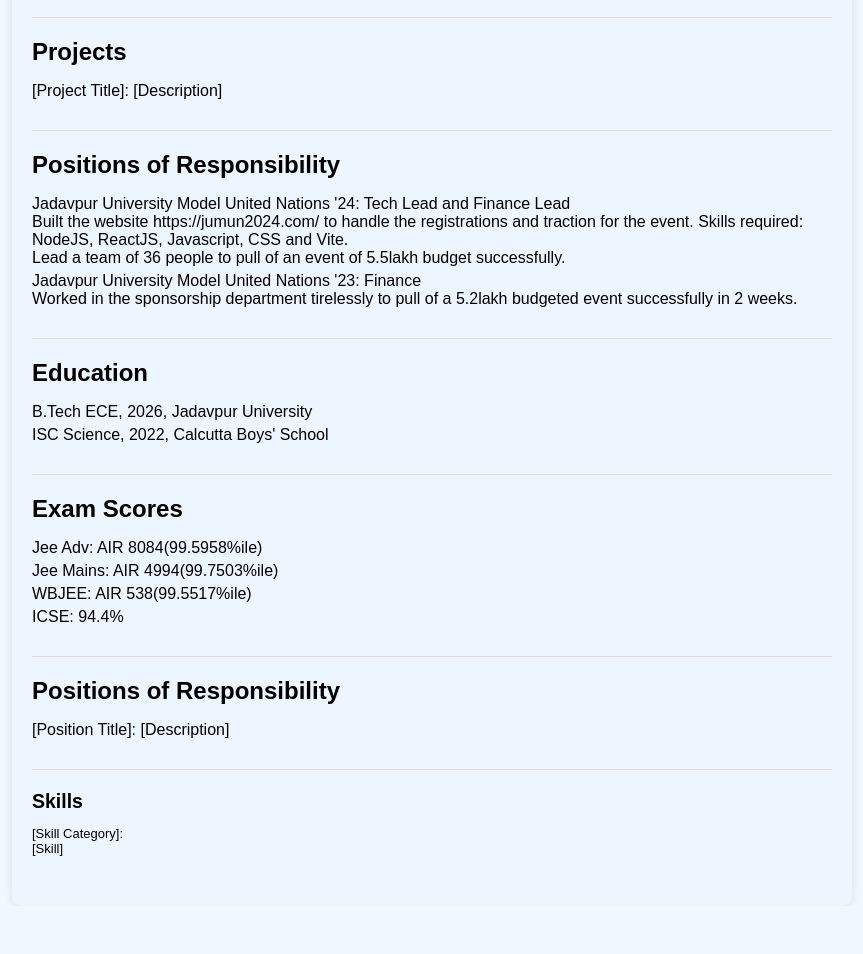
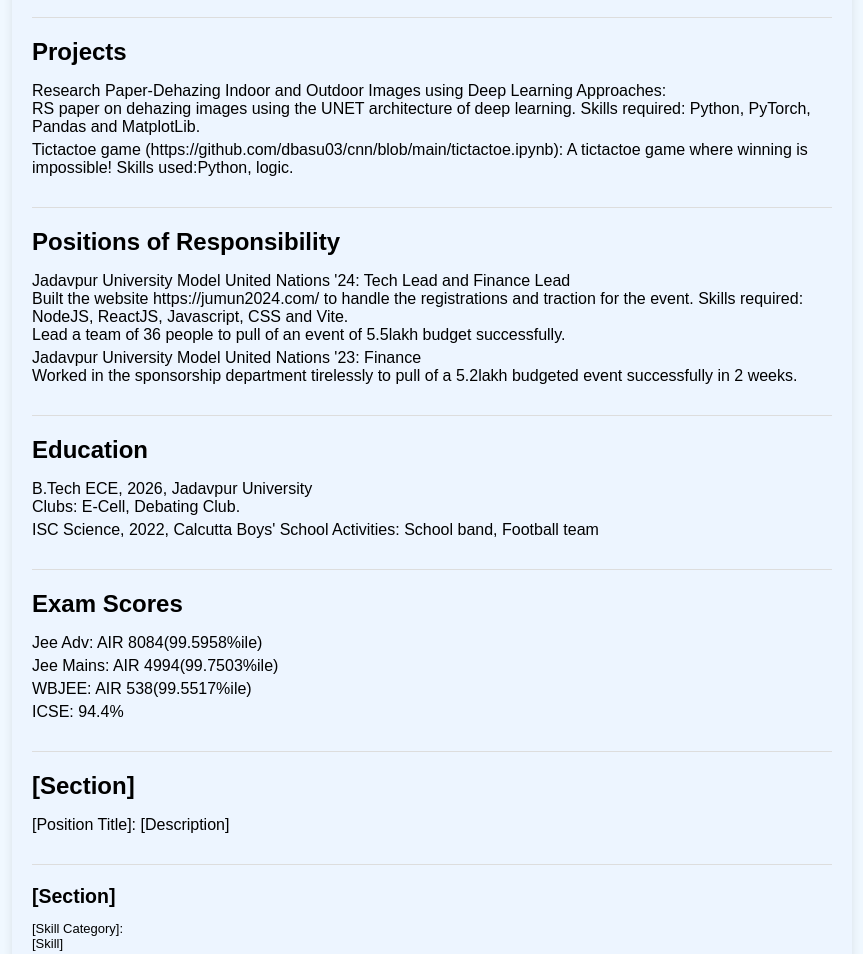
Before and after one commit to dbasu03/cv-chatgpt, a plain HTML site: page index.html in a window 1280 px wide. Shown: the part 378-1332 px from the top of the page, without its empty margins (208-1071 px from the left). Before the commit the page ends 1284 px from the top, so only its background shows below. Drawn offline with Linux system fonts and the light colour scheme.

Commit message:
updated the projects list and education details

```diff
--- a/index.html
+++ b/index.html
@@ -72,7 +72,14 @@
         <section class="projects">
             <h2>Projects</h2>
             <ul>
-                <li>[Project Title]: [Description]</li>
+                <li>Research Paper-Dehazing Indoor and Outdoor Images using Deep Learning Approaches:<br>
+                    RS paper on dehazing images using the UNET architecture of deep learning. Skills required: Python, PyTorch, Pandas and MatplotLib.
+
+                </li>
+                <li>Tictactoe game (https://github.com/dbasu03/cnn/blob/main/tictactoe.ipynb):
+                    A tictactoe game where winning is impossible! Skills used:Python, logic.
+
+                </li>
                 <!-- Add more projects as needed -->
             </ul>
         </section>
@@ -95,8 +102,12 @@
         <section class="education">
             <h2>Education</h2>
             <ul>
-                <li>B.Tech ECE, 2026, Jadavpur University</li>
-                <li>ISC Science, 2022, Calcutta Boys' School</li>
+                <li>B.Tech ECE, 2026, Jadavpur University<br>
+                    Clubs: E-Cell, Debating Club.
+                </li>
+                <li>ISC Science, 2022, Calcutta Boys' School
+                    Activities: School band, Football team
+                </li>
                 <!-- Add more education details as needed -->
             </ul>
         </section>
@@ -113,7 +124,7 @@
         </section>
         <div class="line"></div>
         <section class="position-of-responsibility">
-            <h2>Positions of Responsibility</h2>
+            <h2>[Section]</h2>
             <ul>
                 <li>[Position Title]: [Description]</li>
                 <!-- Add more positions of responsibility as needed -->
@@ -122,7 +133,7 @@
         <div class="line"></div>
 
         <section class="skills">
-            <h2>Skills</h2>
+            <h2>[Section]</h2>
             <ul>
                 <li>[Skill Category]:
                     <ul>
```
